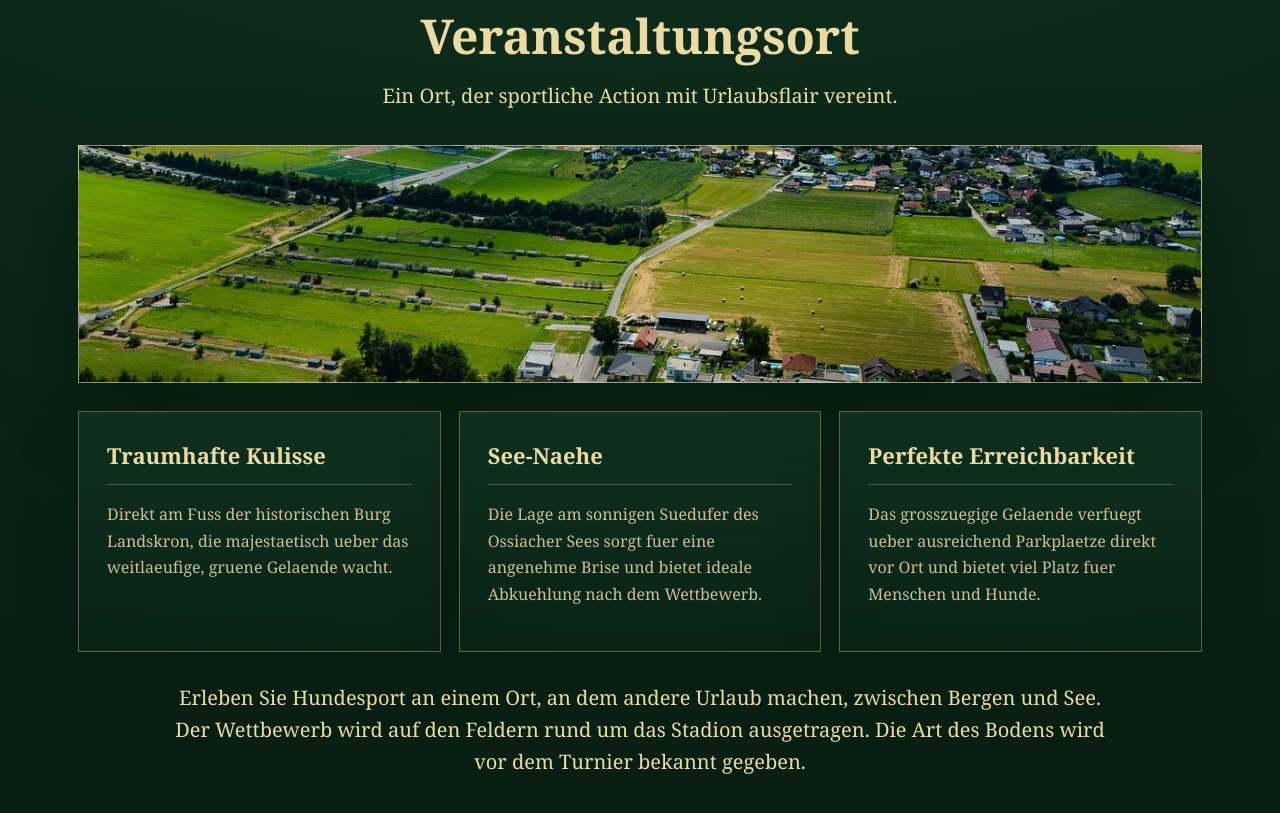
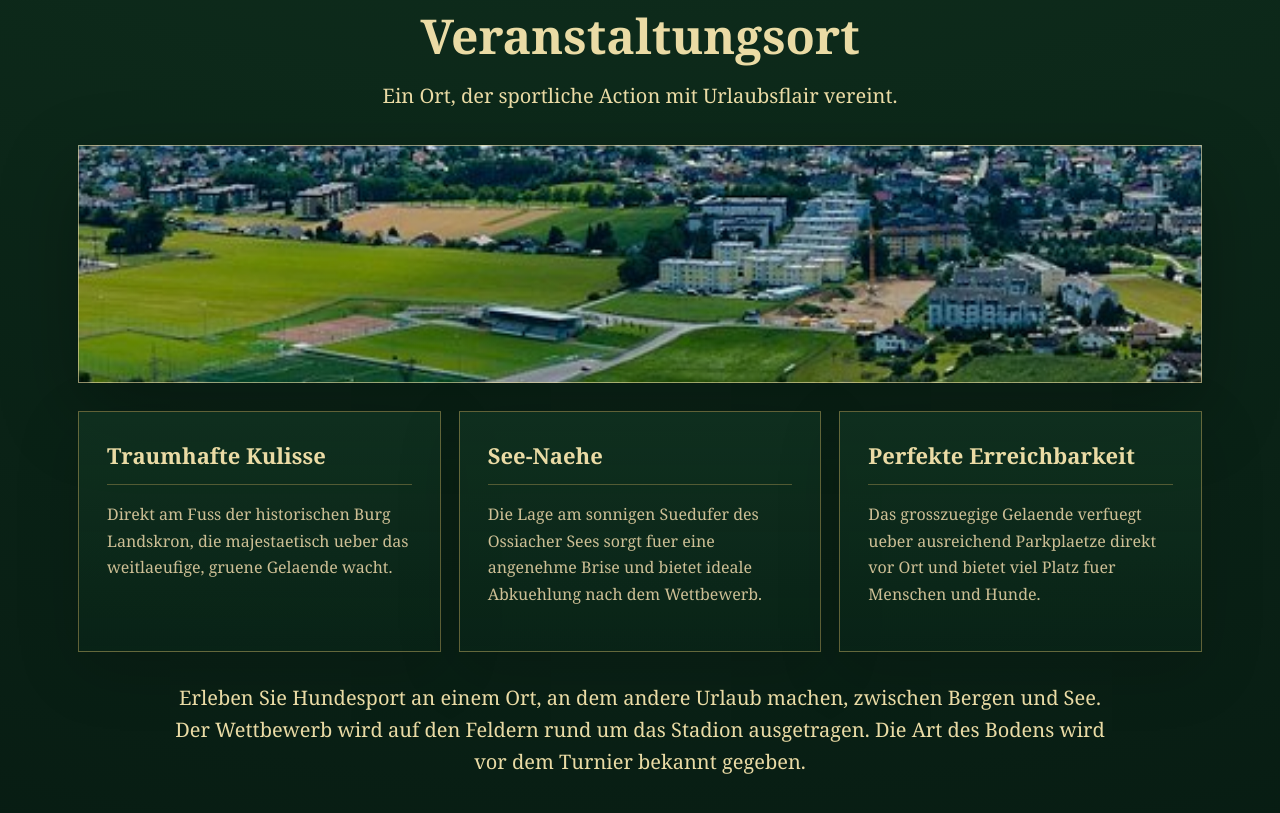
Before and after one commit to Meinereiner71/internationaler-stoebercup-2027, a plain HTML site: page index.html in a window 1280 px wide. Shown: the part 1565-2378 px from the top of the page. Drawn offline with Linux system fonts and the light colour scheme.

Commit message:
Zoom venue photo to stadium area

```diff
--- a/styles.css
+++ b/styles.css
@@ -258,8 +258,8 @@ button,
   background:
     linear-gradient(180deg, rgba(7, 27, 18, 0.02), rgba(7, 27, 18, 0.12)),
     url("assets/stadion.jpg");
-  background-size: cover;
-  background-position: center 88%, center 88%;
+  background-size: cover, 235%;
+  background-position: center, 27% 58%;
   box-shadow: 0 28px 80px rgba(0, 0, 0, 0.28);
   margin-bottom: 28px;
 }
```
